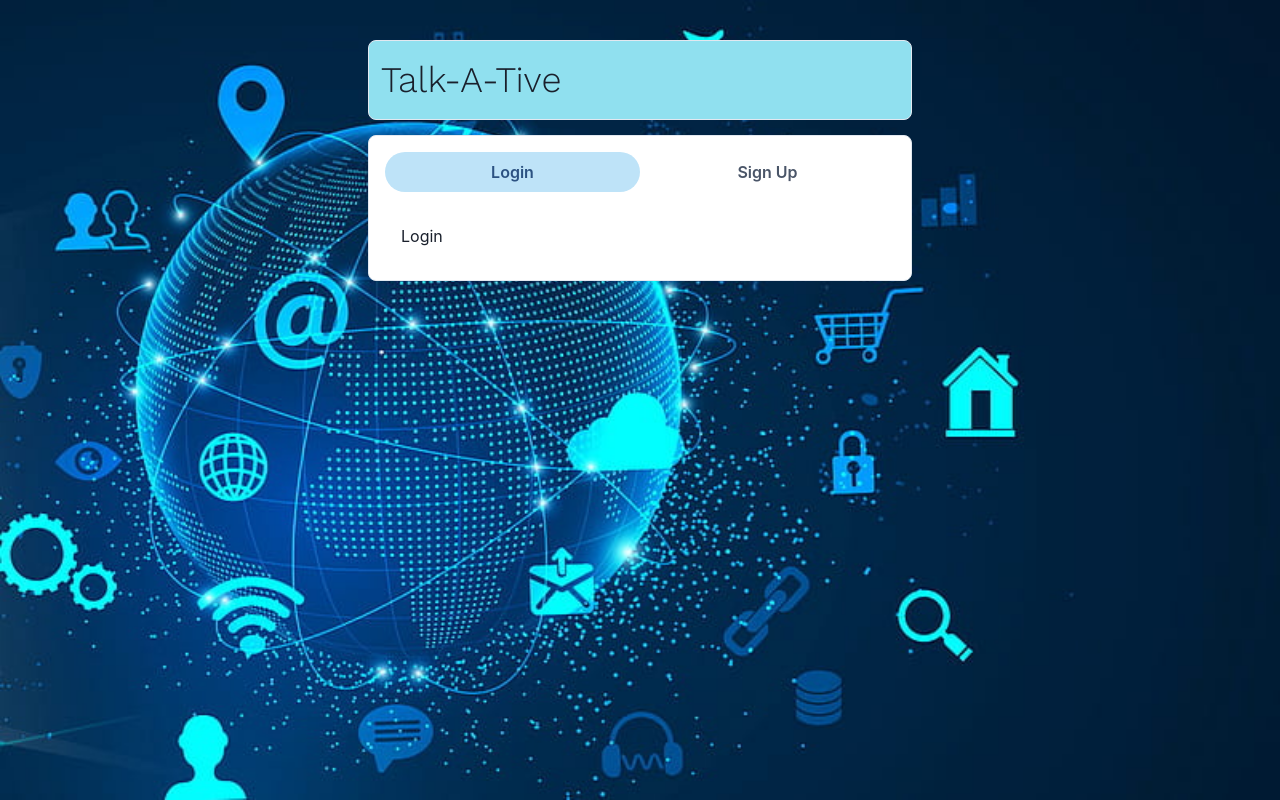
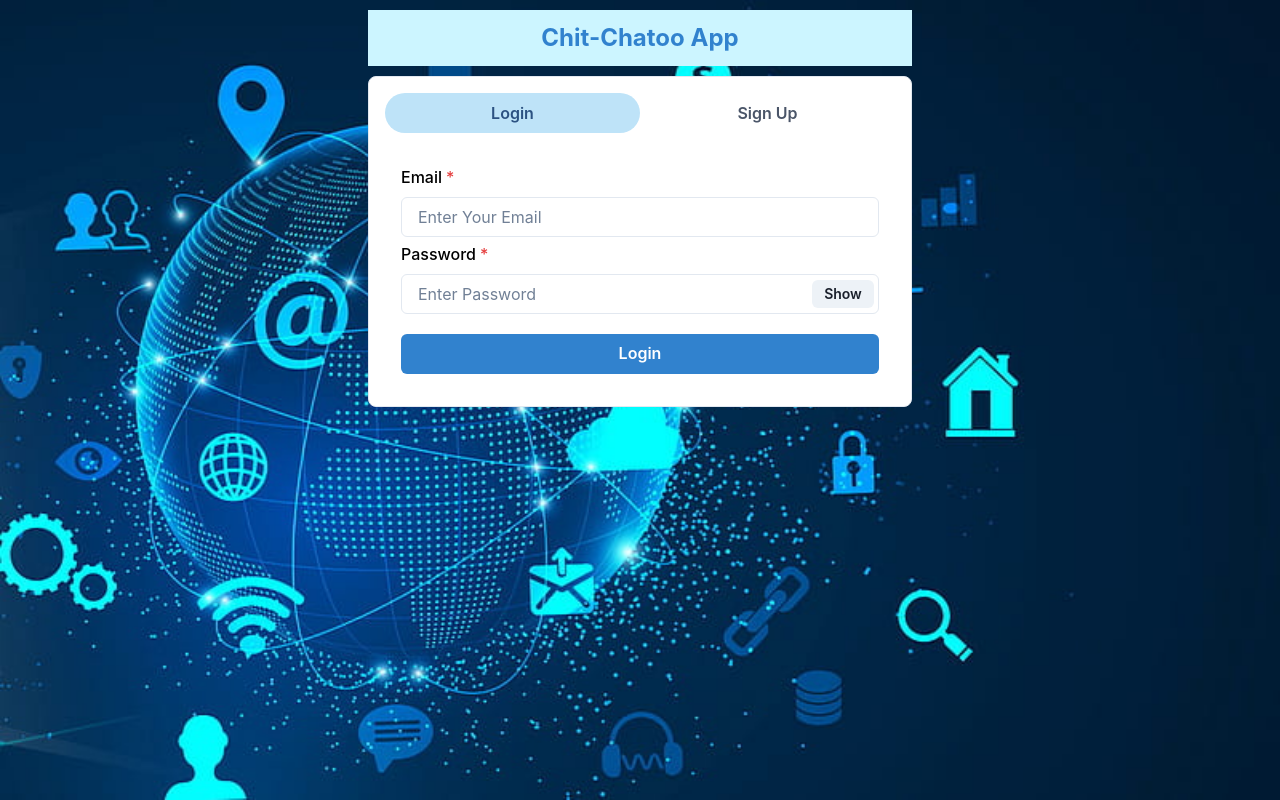
Before and after one commit to Madhavi-Teegireddy/C-, a React (Create React App) app in the folder frontend/: page / in a window 1280 px wide. Built offline with nearby package versions, Linux system fonts and the light colour scheme.

Commit message:
signup page done

```diff
--- a/frontend/src/Components/Authentication/Login.jsx
+++ b/frontend/src/Components/Authentication/Login.jsx
@@ -1,8 +1,58 @@
 import React from 'react'
+import { FormControl, FormLabel, Input, InputGroup, InputRightElement, VStack, Button } from '@chakra-ui/react'
+import { useState } from 'react'
+
 
 const Login = () => {
-  return (
-    <div>Login</div>
+  const [show, setShow] = useState(false);
+  const [email, setEmail] = useState();
+  const [password, setPassword] = useState();
+
+  const handleClick = () => {
+    setShow(!show);
+  }
+
+
+
+  const submitHandler = () => {}
+    return (
+    <VStack spacing={"5px"} color="black">
+
+      <FormControl id="email" isRequired>
+        <FormLabel>Email</FormLabel>
+          <Input
+          placeholder='Enter Your Email'
+          onChange={(e) =>setEmail(e.target.value)}/>
+      </FormControl>
+
+      <FormControl id="password" isRequired>
+        <FormLabel>Password</FormLabel>
+        <InputGroup>
+          <Input
+          type={show ? "text" : "password"}
+          placeholder='Enter Password'
+          onChange={(e) =>setPassword(e.target.value)}/>
+          <InputRightElement width="4.5rem">
+            <Button h="1.75rem" size="sm"
+            onClick={handleClick}>
+              { show ? "Hide" : "Show"}
+            </Button>
+          </InputRightElement>
+          </InputGroup>
+      </FormControl>
+
+      <Button
+        colorScheme="blue"
+        width="100%"
+        style={{ marginTop: 15 }}
+        onClick={submitHandler}
+        // isLoading={picLoading}
+      >
+        Login
+      </Button>
+
+
+    </VStack>
   )
 }
 
--- a/frontend/src/Components/Authentication/SignUp.jsx
+++ b/frontend/src/Components/Authentication/SignUp.jsx
@@ -1,10 +1,11 @@
 import React from 'react'
-import { FormControl, FormLabel, Input, InputGroup, VStack } from '@chakra-ui/react'
+import { FormControl, FormLabel, Input, InputGroup, InputRightElement, VStack, Button } from '@chakra-ui/react'
 import { useState } from 'react'
 
 
 
 const SignUp = () => {
+  const [show, setShow] = useState(false);
   const [name, setName] = useState();
   const [email, setEmail] = useState();
   const [confirmpassword, setConfirmpassword] = useState();
@@ -12,6 +13,15 @@ const SignUp = () => {
   const [pic, setPic] = useState();
   const [picLoading, setPicLoading] = useState(false);
 
+  const handleClick = () => {
+    setShow(!show);
+  }
+
+  const postDetails = (pics) => {
+
+  }
+
+  const submitHandler = () => {}
     return (
     <VStack spacing={"5px"} color="black">
       <FormControl id="first-name" isRequired>
@@ -32,11 +42,53 @@ const SignUp = () => {
         <FormLabel>Password</FormLabel>
         <InputGroup>
           <Input
-          type={"password"}
+          type={show ? "text" : "password"}
           placeholder='Enter Password'
-          onChange={(e) =>setEmail(e.target.value)}/>
+          onChange={(e) =>setPassword(e.target.value)}/>
+          <InputRightElement width="4.5rem">
+            <Button h="1.75rem" size="sm"
+            onClick={handleClick}>
+              { show ? "Hide" : "Show"}
+            </Button>
+          </InputRightElement>
           </InputGroup>
       </FormControl>
+
+      <FormControl id="password" isRequired>
+        <FormLabel>Confirm Password</FormLabel>
+        <InputGroup>
+          <Input
+          type={show ? "text" : "password"}
+          placeholder='Confirm Password'
+          onChange={(e) =>setConfirmpassword(e.target.value)}/>
+          <InputRightElement width="4.5rem">
+            <Button h="1.75rem" size="sm"
+            onClick={handleClick}>
+              { show ? "Hide" : "Show"}
+            </Button>
+          </InputRightElement>
+          </InputGroup>
+      </FormControl>
+
+      <FormControl id="pic">
+        <FormLabel>Upload your Picture</FormLabel>
+        <Input
+          type="file"
+          p={1.5}
+          accept="image/*"
+          onChange={(e) => postDetails(e.target.files[0])}
+        />
+      </FormControl>
+      <Button
+        colorScheme="blue"
+        width="100%"
+        style={{ marginTop: 15 }}
+        onClick={submitHandler}
+        // isLoading={picLoading}
+      >
+        Sign Up
+      </Button>
+
 
     </VStack>
   )
--- a/frontend/src/Pages/Home.jsx
+++ b/frontend/src/Pages/Home.jsx
@@ -1,5 +1,5 @@
 import React from 'react'
-import { Container, Box, Tab, TabList, TabPanel, TabPanels, Tabs, Text,  } from "@chakra-ui/react";
+import { Container, Box, Tab, TabList, TabPanel, TabPanels, Tabs, Text, Center } from "@chakra-ui/react";
 
 import Login from '../Components/Authentication/Login';
 import SignUp from '../Components/Authentication/SignUp';
@@ -8,18 +8,21 @@ import SignUp from '../Components/Authentication/SignUp';
 const Home = () => {
   return (
     <Container maxW="xl" centerContent>
-      <Box
+      {/* <Box
         d="flex"
-        justifyContent="center"
         p={3}
         bg="#90e0ef"
         w="100%"
-        m="40px 0 15px 0"
+        m="20px 0px 15px 0px"
         borderRadius="lg"
         borderWidth="1px"
       >
-        <Text fontSize="4xl" fontFamily="Work sans">Talk-A-Tive</Text>
-      </Box>
+        <Text fontSize="3xl" fontFamily="Work sans" fontWeight={"bold"} color="blue" justifyContent={"center"}>Talk-A-Tive</Text>
+      </Box> */}
+      <Center bg='#CCF5FF' h='20px' color='blue.500' mb="10px" mt="10px" width="100%" p={7} fontSize="2xl" fontWeight={"bold"}>
+      Chit-Chatoo App</Center>
+
+
 
       <Box bg="white" w="100%" p={4} borderRadius="lg" borderWidth="1px">
         <Tabs isFitted variant="soft-rounded" colorScheme={"blue"}>
--- a/package.json
+++ b/package.json
@@ -17,8 +17,12 @@
   },
   "homepage": "https://github.com/Madhavi-Teegireddy/C-#readme",
   "dependencies": {
+    "@chakra-ui/react": "^2.4.5",
+    "@emotion/react": "^11.10.5",
+    "@emotion/styled": "^11.10.5",
     "dotenv": "^16.0.3",
     "express": "^4.18.2",
+    "framer-motion": "^8.0.2",
     "mongoose": "^6.8.1",
     "nodemon": "^2.0.20"
   }
```
Also changed, not shown: 1 other file (tests, documents, lock files or other folders).
